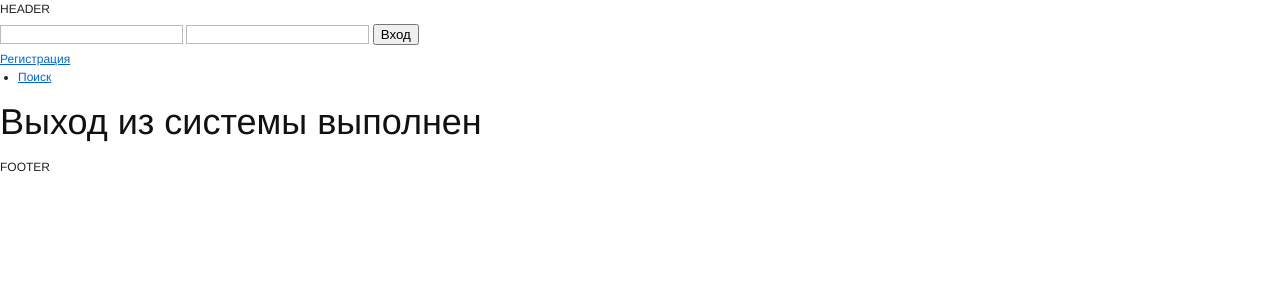
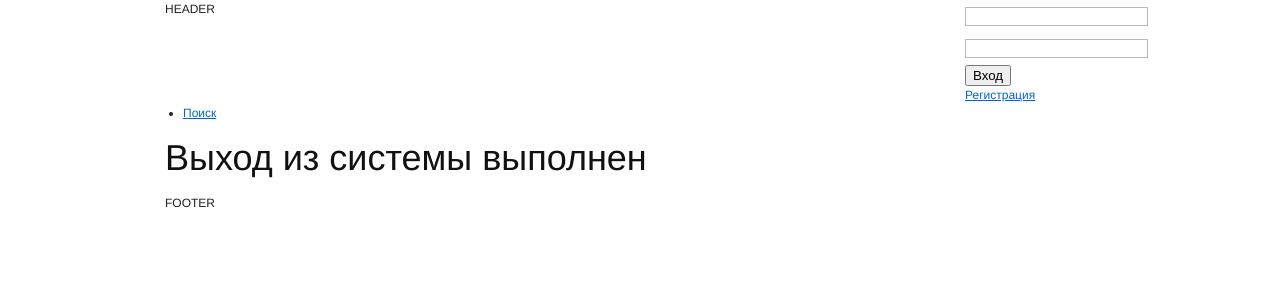
Before and after one commit to unpatioli/realtors, a Django app: template templates/accounts/logged_out.html in a window 1280 px wide. Shown: the top 300 px of the page. Run offline with Django 3.2, Linux system fonts and the light colour scheme; the template is opened without the code that fills it, so the values that code supplies are empty; some libraries are stand-ins or nearby versions.

Commit message:
main blueprint layout done

```diff
--- a/templates/base.html
+++ b/templates/base.html
@@ -26,15 +26,21 @@
 
 	<body>
 
-		<div id="main_container">
+		<div id="container" class="container">
 
-			<div id="header_container">
-				<div id="header">
+			<div id="main_container" class="span-24 last">
+
+				<div id="header_container" class="span-24 last">
+					<div id="header" class="span-20">
+						<div id="header_content">
 							{% block header %}
 								HEADER
 							{% endblock %}
+						</div>
+					</div>
 
-					<div id="auth_panel">
+					<div id="auth_panel" class="span-4 last">
+						<div id="auth_panel_content">
 							{% if user.is_authenticated %}
 								Hello, {{ user.username }}. <a href="{% url django.contrib.auth.views.logout %}">выйти</a>
 							{% else %}
@@ -47,43 +53,51 @@
 								<a href="{% url accounts.views.register %}">Регистрация</a>
 							{% endif %}
 						</div>
+					</div>
 
-					{% if user.is_authenticated %}
-						<div id="manage_buildings">
-							<a href="{% url buildings_user_rentflat_list user.pk %}">Мои объекты</a>
-						</div>
-					{% endif %}
-				</div>
-				<div id="search_panel">
-					{% block search_panel %}
-						<ul>
+					<div id="top_submenu" class="span-24 last">
+						<div id="top_submenu_content">
+							<ul class="menu">
 								<li>
 									<a href="{% url buildings_moscow_rentflat_search %}">Поиск</a>
 								</li>
+								{% if user.is_authenticated %}
+									<li>
+										<a href="{% url buildings_user_rentflat_list user.pk %}">Мои объекты</a>
+									</li>
+								{% endif %}
 							</ul>
-					{% endblock %}
 						</div>
-				<div id="top_panel">
+					</div>
+
+					<div id="top_panel" class="span-24 last">
+						<div id="top_panel_content">
 							{% block top_panel %}{% endblock %}
 						</div>
 					</div>
 
-			<div id="content_container">
+				</div>
+
+				<div id="content_container" class="span-24 last">
 					<div id="content">
 						{% block content %}{% endblock %}
 					</div>
 				</div>
 
-			<div id="footer_spacer"></div>
+				<div id="footer_spacer" class="span-24 last"></div>
 			</div>
 
-		<div id="footer_container">
-			<div id="footer">
+			<div id="footer_container" class="span-24 last">
+				<div id="footer" class="span-24 last">
+					<div id="footer_content">
 						{% block footer %}
 							FOOTER
 						{% endblock %}
 					</div>
 				</div>
+			</div>
+
+		</div>
 
 	</body>
 </http>
```
Lines whose indentation alone changed are shown as unchanged.
